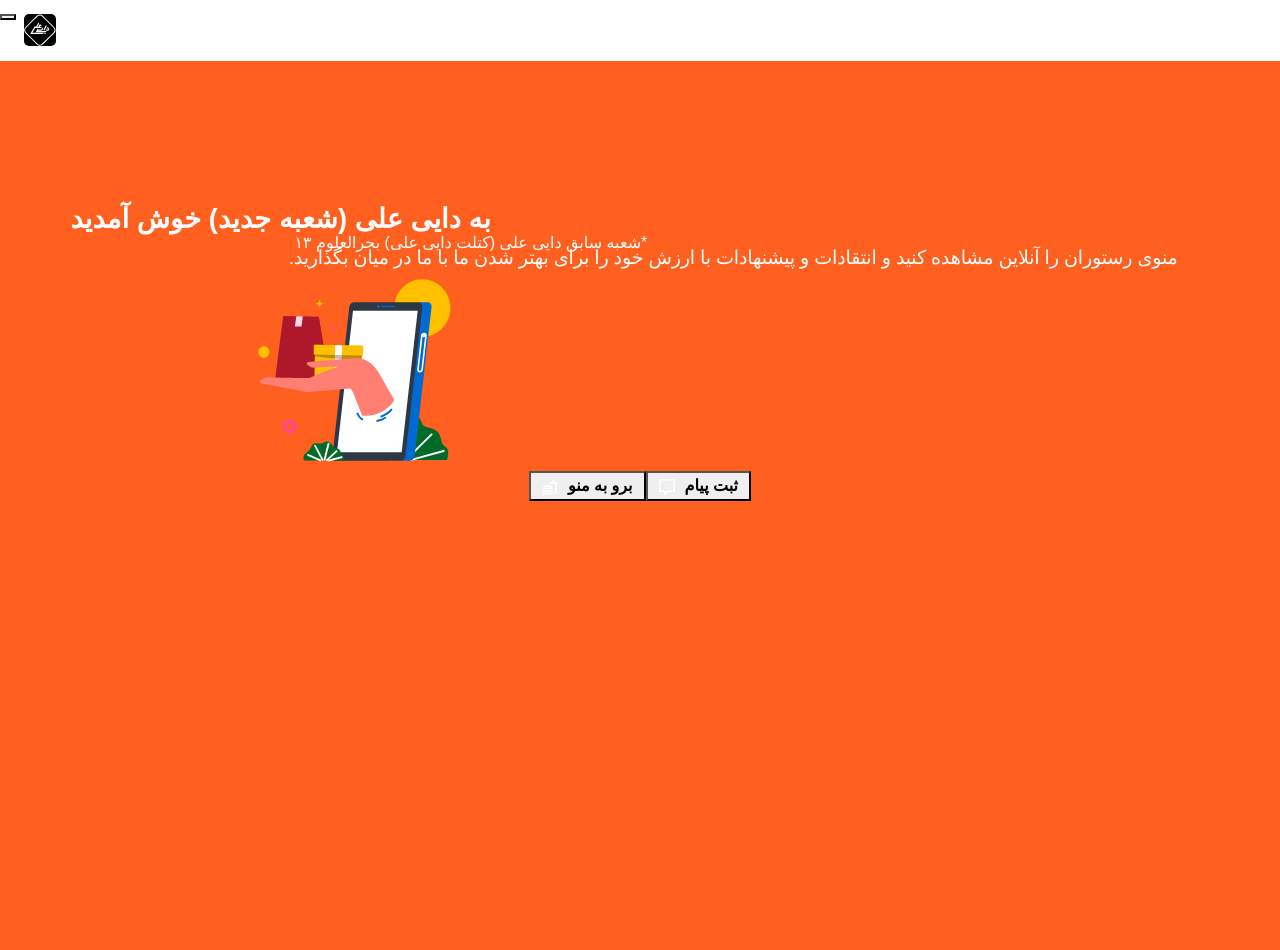
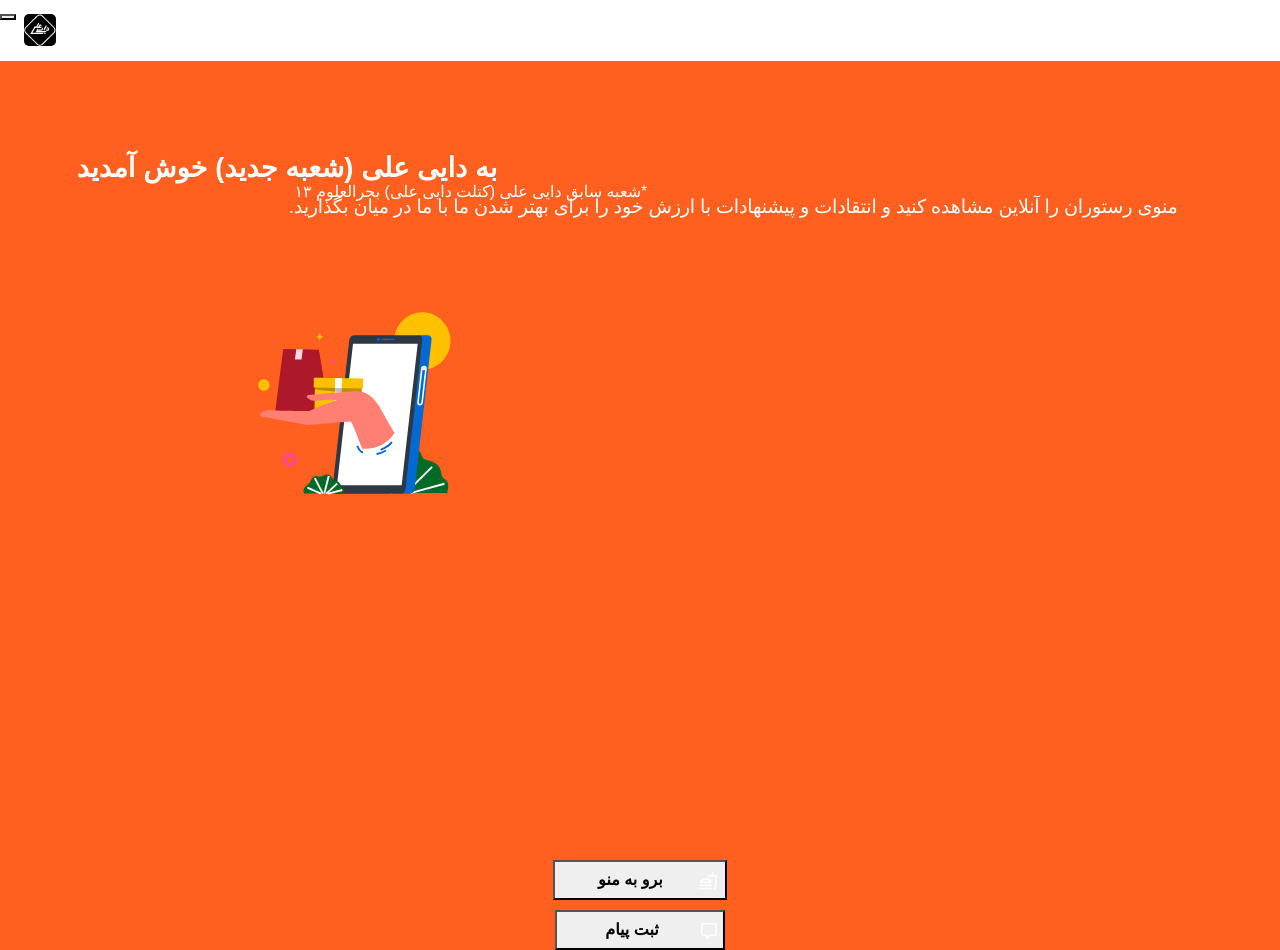
Before and after one commit to pedramjlo/Daei-Ali-ORG, a React (Create React App) app: page / in a window 1280 px wide. Before the commit the page ends 800 px from the top, so only its background shows below. Built offline with nearby package versions, Linux system fonts and the light colour scheme; a web font is replaced by a local one.

Commit message:
fixed home buttons

```diff
--- a/src/buttons.css
+++ b/src/buttons.css
@@ -1,9 +1,10 @@
-button div {
-    display: inline;
+button > span {
+    display: inline-block;
     margin: 5px;
     text-align: center;
-    width: 12em;
-    height: 1.3em;
+    align-content: center;
+    width: 8em;
+    height: fit-content;
     color: black;
     font-weight: bold;
 }
--- a/src/components/home.jsx
+++ b/src/components/home.jsx
@@ -26,7 +26,7 @@ export default function Home() {
         </div>
 
 
-        <div className='home-btns'>
+        <div className='buttons-container'>
           <MenuButton />
           <MessageButton />
         </div>
--- a/src/components/menu-btn.jsx
+++ b/src/components/menu-btn.jsx
@@ -10,19 +10,18 @@ export default function MenuButton(){
 
     const iconStyle = {
         color: "black",
-        fontSize: "1em",
+        fontSize: "1.2em",
+
     };
 
     return (
         <button className="menu-button">
 
-        <div>
+        <span>
+        برو به منو
+        </span>
+
         <MdOutlineFastfood style={iconStyle}  />
-        </div>
-
-        <div>
-        برو به منو
-        </div>
 
 
         </button>
--- a/src/components/message-btn.jsx
+++ b/src/components/message-btn.jsx
@@ -16,13 +16,11 @@ export default function MessageButton(){
     return (
         <button className="menu-button">
 
-        <div>
+        <span>
+        ثبت پیام
+        </span>
+
         <FaRegMessage style={iconStyle}  />
-        </div>
-
-        <div>
-        ثبت پیام
-        </div>
 
 
         </button>
--- a/src/home.css
+++ b/src/home.css
@@ -2,7 +2,7 @@ body, html {
     width: 100%;
 }
 
-h1 {
+h2 {
     color: white;
 }
 
@@ -14,10 +14,11 @@ h1 {
 
 
 
+
 .welcome-text {
-    position: relative;
-    margin-top: 14%;
-    margin-left: 7%;
+    letter-spacing: 2px;
+    margin-top: 10%;
+    margin-left: 6%;
     margin-right: 2%;
 }
 
@@ -42,18 +43,21 @@ h1 {
 }
 
 .home-illust {
+    position: absolute;
+    top: 38%;
     margin-left: 20%;
 }
 
-.home-btns {
+.buttons-container {
+    margin-top: 50%;
     display: flex;
-    justify-content: center;
+    flex-direction: column;
+    gap: 10px;
+    justify-content: space-between;
+    align-items: center;
+
 }
 
-.buttons-container {
-    display: flex;
-    flex-direction: column;
-}
 
 
 @media only screen and (min-width: 320px){
--- a/src/index.css
+++ b/src/index.css
@@ -40,7 +40,7 @@ button {
 
 @media only screen and (min-width: 320px){
   header {
-    min-height: 3.3em;
+    min-height: 3.1em;
   }
 
 }
```
